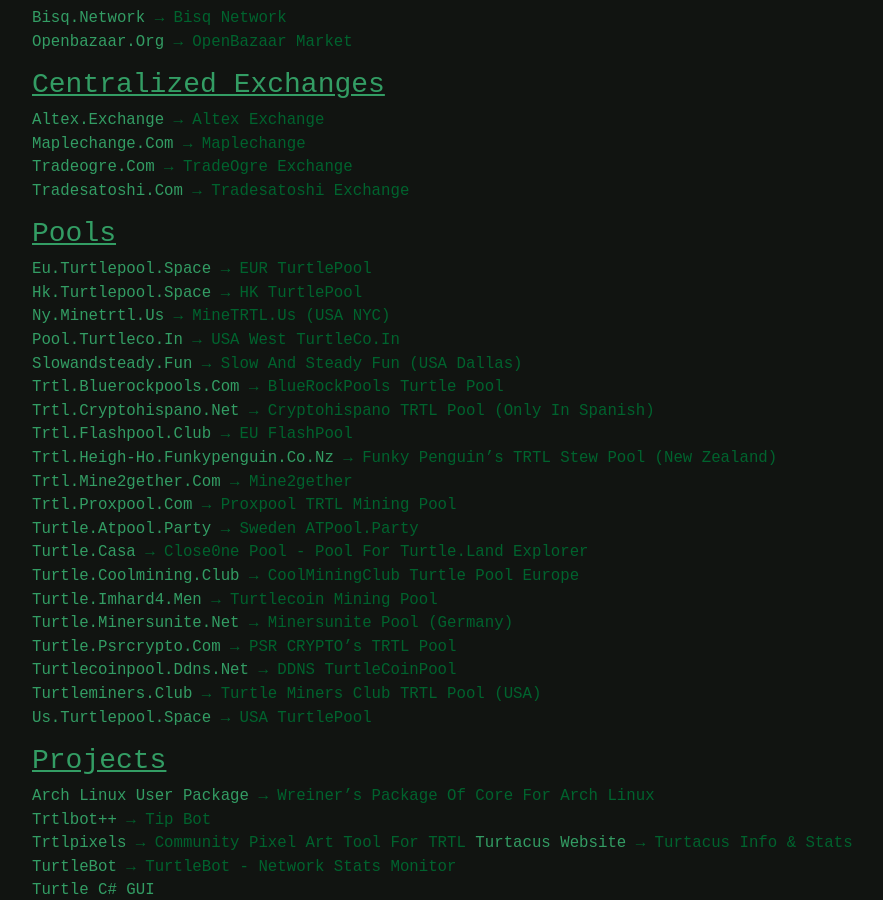
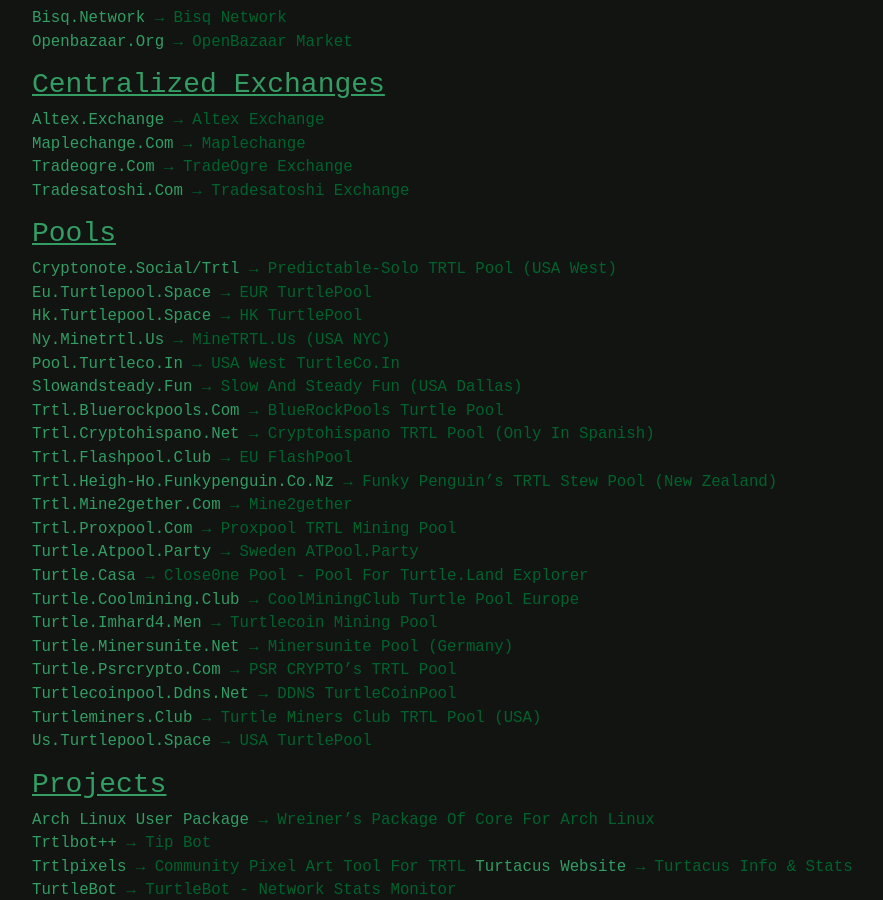
Before and after one commit to zack796/turtleturtle.org, a Jekyll site: the page built from index.md, in a window 1280 px wide and 900 px high, scrolled down 1061 px. Shown: the whole window, without its empty margins (53-936 px from the left). Built offline with Jekyll 4.4.1, drawn with Linux system fonts in a browser that asks for light colours.

Commit message:
Add cryptonote.social/trtl to pools section

```diff
--- a/index.md
+++ b/index.md
@@ -47,6 +47,7 @@
 [tradesatoshi.com](https://tradesatoshi.com/Exchange/?market=TRTL_BTC) → Tradesatoshi Exchange
 
 ### Pools
+[cryptonote.social/trtl](https://cryptonote.social/trtl) → Predictable-Solo TRTL pool (USA West)
 [eu.turtlepool.space](http://eu.turtlepool.space/) → EUR TurtlePool
 [hk.turtlepool.space](http://hk.turtlepool.space/) → HK TurtlePool
 [ny.minetrtl.us](http://ny.minetrtl.us) → MineTRTL.us (USA NYC)
```
